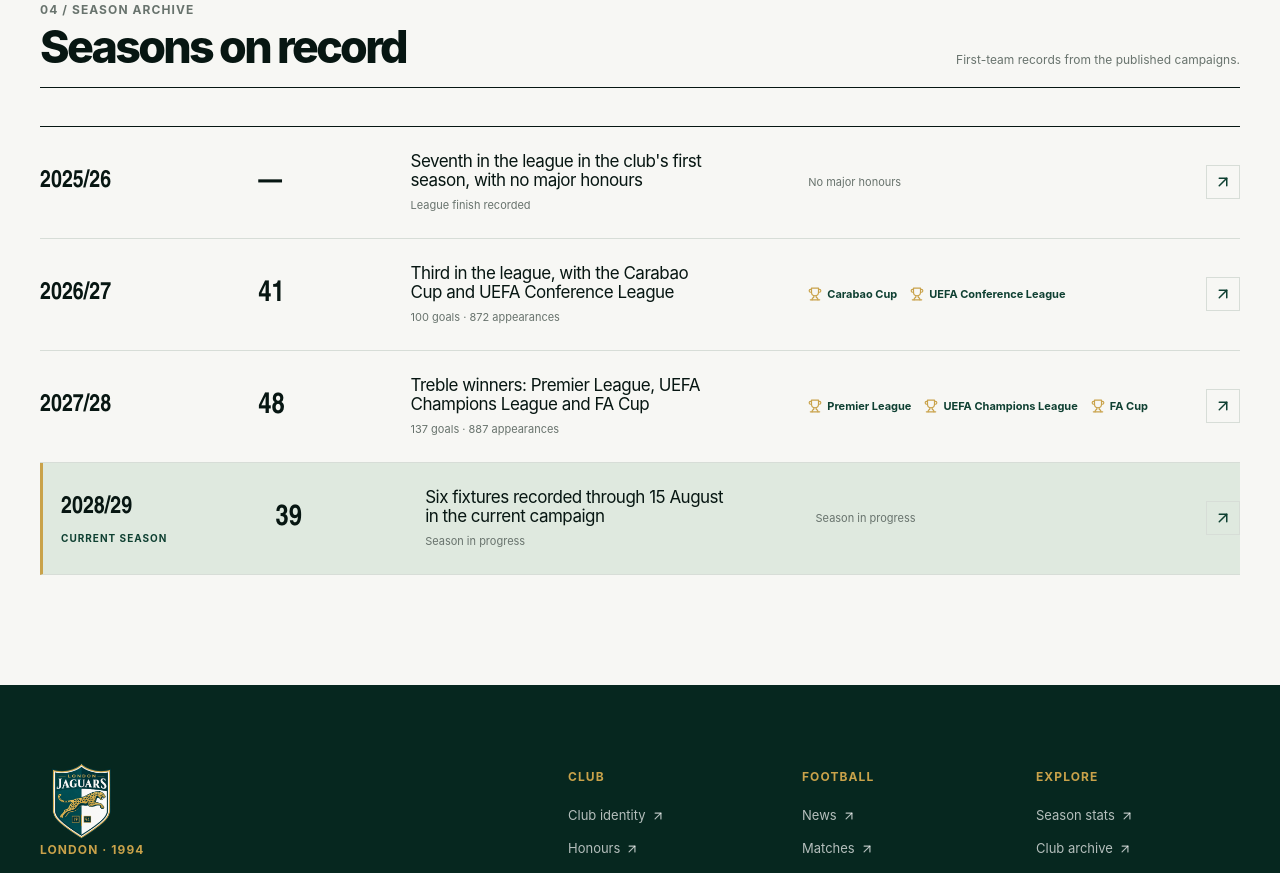
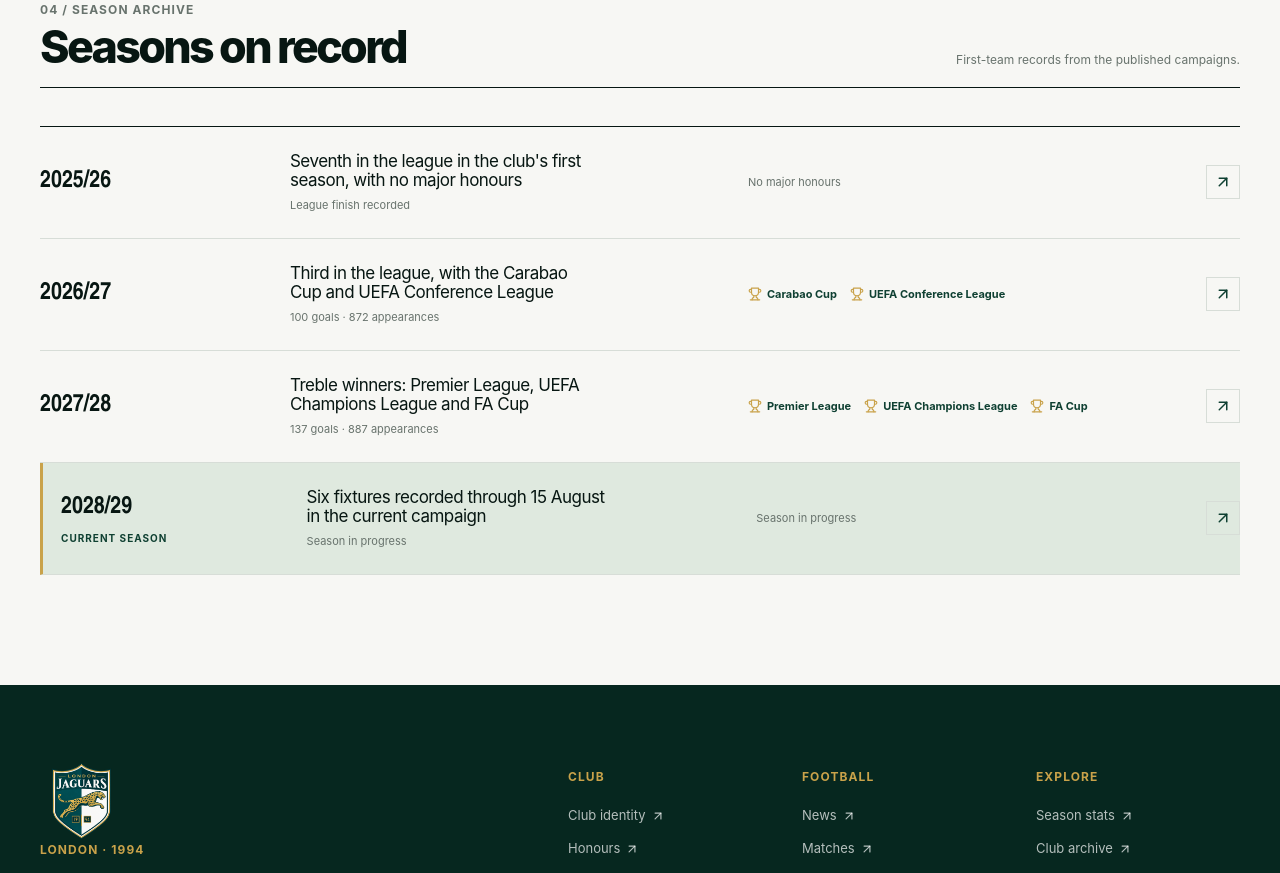
Before and after one commit to haritsrs/london-jaguars, a Next.js app: page /club in a window 1280 px wide. Shown: the part 4140-5013 px from the top of the page. Built offline with nearby package versions, Linux system fonts and the light colour scheme.

Commit message:
Fix latest story layout and season ledger

```diff
--- a/src/app/globals.css
+++ b/src/app/globals.css
@@ -149,7 +149,8 @@
 .story-card__link:hover .story-card__number { transform: translateX(3px); }
 .story-card__number { transition: transform 220ms ease; }
 .latest-grid__stack { display: flex; flex-direction: column; justify-content: space-between; gap: 22px; }
-.latest-grid__stack .story-card { display: grid; flex: 1; grid-template-columns: 50% 50%; background: transparent; border-bottom: 1px solid var(--line); }
+.latest-grid__stack .story-card { flex: 1; background: transparent; border-bottom: 1px solid var(--line); }
+.latest-grid__stack .story-card__link { display: grid; grid-template-columns: 50% 50%; }
 .latest-grid__stack .story-card__art { min-height: 190px; padding: 12px; }
 .latest-grid__stack .story-card__number { font-size: 3.6rem; }
 .latest-grid__stack .story-card__art-label { top: 11px; left: 12px; font-size: 7px; }
@@ -233,7 +234,7 @@
 
 /* Archive */
 .season-ledger { border-top: 1px solid var(--ink-950); }
-.season-ledger__row { display: grid; min-height: 112px; grid-template-columns: 1.05fr .7fr 2fr 2fr auto; align-items: center; gap: 20px; border-bottom: 1px solid var(--line); }
+.season-ledger__row { display: grid; min-height: 112px; grid-template-columns: 1.05fr 2fr 2fr auto; align-items: center; gap: 20px; border-bottom: 1px solid var(--line); }
 .season-ledger__row--current { border-left: 3px solid var(--club-gold); padding-left: 18px; background: var(--club-green-soft); }
 .season-ledger__year { display: flex; flex-direction: column; gap: 5px; font-family: var(--number-font); font-size: 24px; font-weight: 700; }
 .season-ledger__year small { color: var(--club-green); font-family: var(--body-font); font-size: 10px; letter-spacing: .1em; text-transform: uppercase; }
@@ -474,6 +475,7 @@
 .player-profile__portrait .player-visual__fallback { z-index: 1; }
 .season-snapshot__stats { grid-template-columns: repeat(4, minmax(0, 1fr)); gap: 16px; }
 .season-snapshot .stat-number { white-space: nowrap; }
+@media (max-width: 760px) { .season-ledger__row { grid-template-columns: .9fr 1.4fr 1fr auto; } }
 
 /* Club archive */
 .archive-page { background: var(--paper); color: var(--ink-950); }
--- a/src/components/SeasonLedger.tsx
+++ b/src/components/SeasonLedger.tsx
@@ -3,5 +3,5 @@
 import { seasons } from "@/data/seasons";
 
 export function SeasonLedger({ compact = false }: { compact?: boolean }) {
-  return <div className={`season-ledger ${compact ? "season-ledger--compact" : ""}`}>{seasons.map((season) => <article className={`season-ledger__row ${season.current ? "season-ledger__row--current" : ""}`} key={season.year}><div className="season-ledger__year"><span>{season.year}</span>{season.current ? <small>Current season</small> : null}</div><div className="season-ledger__record"><strong>{season.playerRecords ?? "—"}</strong></div><div className="season-ledger__story"><h3>{season.story}</h3><p>{season.goals !== undefined ? `${season.goals} goals · ${season.appearances ?? "—"} appearances` : season.playerRecords === undefined ? "League finish recorded" : "Season in progress"}</p></div><div className="season-ledger__trophies">{season.trophies.length ? season.trophies.map((trophy) => <span key={trophy}><Trophy size={14} />{trophy}</span>) : <span className="season-ledger__empty">{season.current ? "Season in progress" : "No major honours"}</span>}</div><Link className="season-ledger__arrow" href="/club#archive" aria-label={`View ${season.year} season archive`}><ArrowUpRight size={18} /></Link></article>)}</div>;
+  return <div className={`season-ledger ${compact ? "season-ledger--compact" : ""}`}>{seasons.map((season) => <article className={`season-ledger__row ${season.current ? "season-ledger__row--current" : ""}`} key={season.year}><div className="season-ledger__year"><span>{season.year}</span>{season.current ? <small>Current season</small> : null}</div><div className="season-ledger__story"><h3>{season.story}</h3><p>{season.goals !== undefined ? `${season.goals} goals · ${season.appearances ?? "—"} appearances` : season.playerRecords === undefined ? "League finish recorded" : "Season in progress"}</p></div><div className="season-ledger__trophies">{season.trophies.length ? season.trophies.map((trophy) => <span key={trophy}><Trophy size={14} />{trophy}</span>) : <span className="season-ledger__empty">{season.current ? "Season in progress" : "No major honours"}</span>}</div><Link className="season-ledger__arrow" href="/club#archive" aria-label={`View ${season.year} season archive`}><ArrowUpRight size={18} /></Link></article>)}</div>;
 }
```
